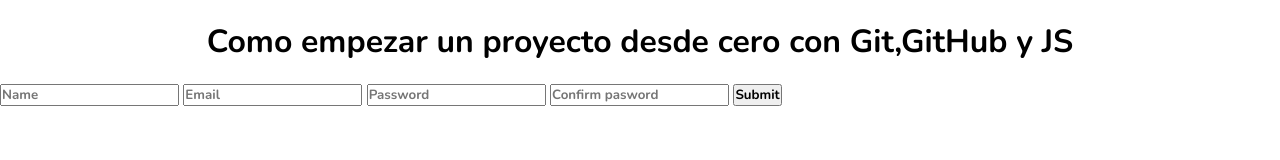
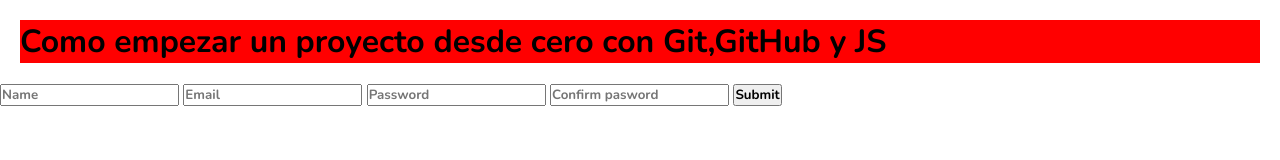
Before and after one commit to JonHernandez20/Practica-JavaScript, a plain HTML site: page index.html in a window 1280 px wide. Drawn offline with nearby package versions, Linux system fonts and the light colour scheme.

Commit message:
solution of mistake in the code

```diff
--- a/styles/main.css
+++ b/styles/main.css
@@ -12,8 +12,7 @@
 
 /* Global */
 header {
-    width: ;
     margin: 0 auto;
-    text-align: center;
+    background-color: red;
     margin: 20px;
 }
```
